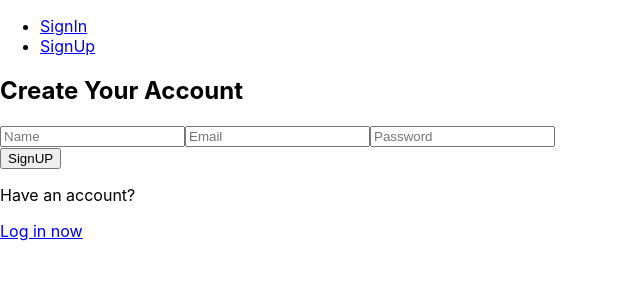
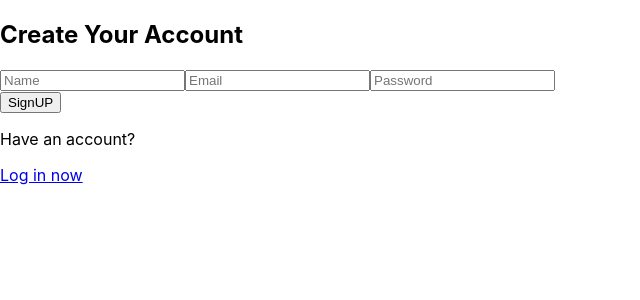
Before and after one commit to kavikushi0228/KnowTheLaw, a React (Create React App) app in the folder frontend/: page /register in a window 1280 px wide. Shown: the top 300 px of the page, without its empty margins (0-640 px from the left). Built offline with nearby package versions, Linux system fonts and the light colour scheme.

Commit message:
*Modified the Header.js file

```diff
--- a/frontend/src/Components/Headers/Header.js
+++ b/frontend/src/Components/Headers/Header.js
@@ -7,10 +7,7 @@ export default function Header() {
   return (
     <div>
        <header>
-        <ul>
-            <li><Link to="/login">SignIn</Link></li>
-            <li><Link to="/register">SignUp</Link></li>
-        </ul>
+
         </header>
     </div>
   )
```
